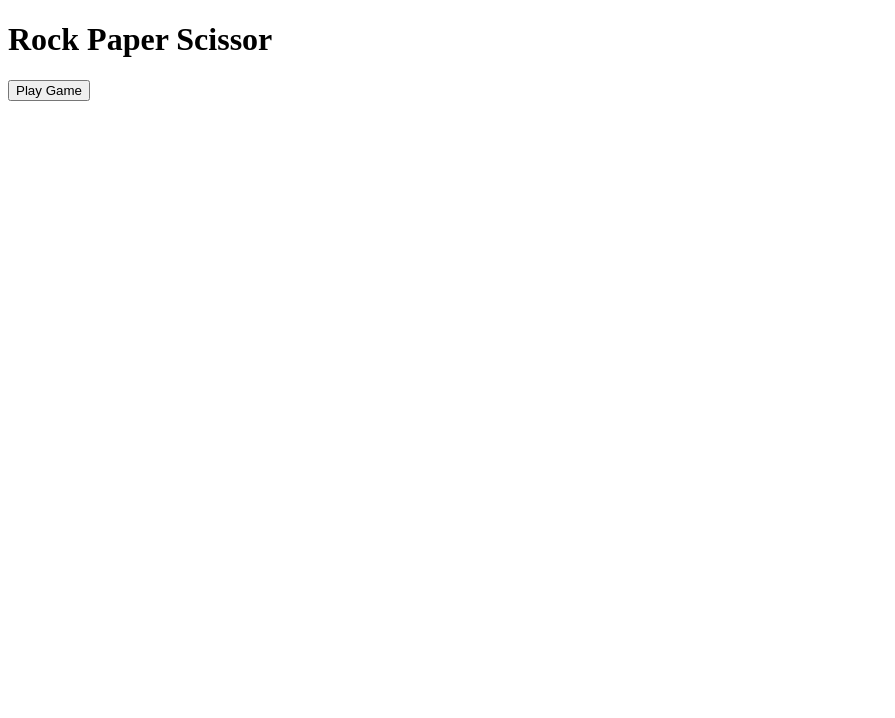
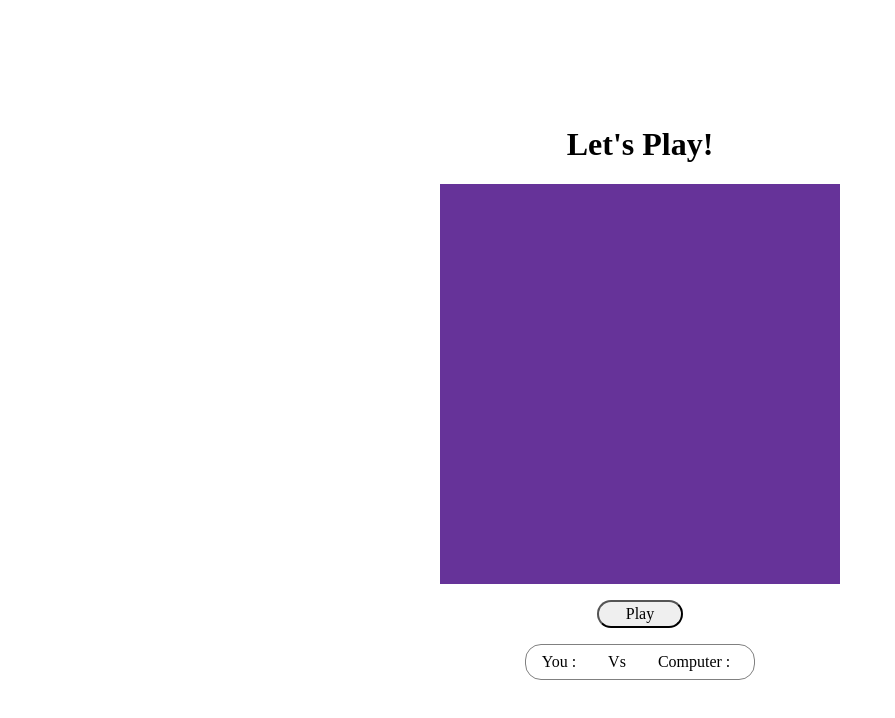
Before and after one commit to Bee-D/RockPaperScissor, a plain HTML site: page index.html in a window 1280 px wide. Shown: the whole page, without its empty margins (0-895 px from the left). Drawn offline with Linux system fonts and the light colour scheme.

Commit message:
add basis ui

```diff
--- a/index.html
+++ b/index.html
@@ -3,11 +3,23 @@
 <head>
     <meta charset="UTF-8">
     <meta name="viewport" content="width=device-width, initial-scale=1.0">
+    <link rel="stylesheet" href="https://cdnjs.cloudflare.com/ajax/libs/font-awesome/6.4.2/css/all.min.css" integrity="sha512-z3gLpd7yknf1YoNbCzqRKc4qyor8gaKU1qmn+CShxbuBusANI9QpRohGBreCFkKxLhei6S9CQXFEbbKuqLg0DA==" crossorigin="anonymous" referrerpolicy="no-referrer" />
+    <link rel="stylesheet" href="style.css">
     <title>Document</title>
 </head>
 <body>
-    <h1>Rock Paper Scissor</h1>
-   <button type="button" onclick="game()">Play Game</button>
-   <script src="game.js"></script>
+    <main class="game-board">
+        <h1>Let's Play!</h1>
+        <div class="game-icon">
+            <i class="fa-thin fa-hand fa-rotate-90 fa-2xs"></i>
+        </div>
+        <button class="play">Play</button>
+        <div class="game-record">
+            <div class="player">You : <span class="player-win"></span></div>
+            <p>Vs</p>
+            <div class="computer">Computer : <span class="computer-win"></span></div>
+        </div>
+    </main>
+    <script src="game.js"></script>
 </body>
 </html>
--- /dev/null
+++ b/style.css
@@ -0,0 +1,84 @@
+/*
+1. Use a more-intuitive box-sizing model.
+*/
+*, *::before, *::after {
+    box-sizing: border-box;
+}
+/*
+2. Remove default margin
+*/
+* {
+    margin: 0;
+}
+/*
+Typographic tweaks!
+3. Add accessible line-height
+4. Improve text rendering
+*/
+body {
+    line-height: 1.5;
+    -webkit-font-smoothing: antialiased;
+}
+/*
+5. Improve media defaults
+*/
+img, picture, video, canvas, svg {
+    display: block;
+    max-width: 100%;
+}
+/*
+6. Remove built-in form typography styles
+*/
+input, button, textarea, select {
+    font: inherit;
+}
+/*
+7. Avoid text overflows
+*/
+p, h1, h2, h3, h4, h5, h6 {
+    overflow-wrap: break-word;
+}
+/*
+8. Create a root stacking context
+*/
+#root, #__next {
+    isolation: isolate;
+}
+
+body {
+    display: flex;
+    justify-content: center;
+    align-items: center;
+    min-height: 100vh;
+}
+
+.game-board {
+    display: flex;
+    flex-flow: column;
+    gap: 1rem;
+    justify-content: space-around;
+    align-items: center;
+}
+
+.game-icon {
+    width: 25rem;
+    height: 25rem;
+    background-color: rebeccapurple;
+}
+
+.game-record {
+    display: flex;
+    flex-flow: row;
+    gap: 2rem;
+    justify-content: space-around;
+    align-items: center;
+    border: .1rem solid grey;
+    padding: .3rem 1.5rem .3rem 1rem;
+    border-radius: 1rem;
+}
+
+.play {
+    padding: 0 1.7rem;
+    border-radius: 2rem;
+    cursor: pointer;
+}
```
